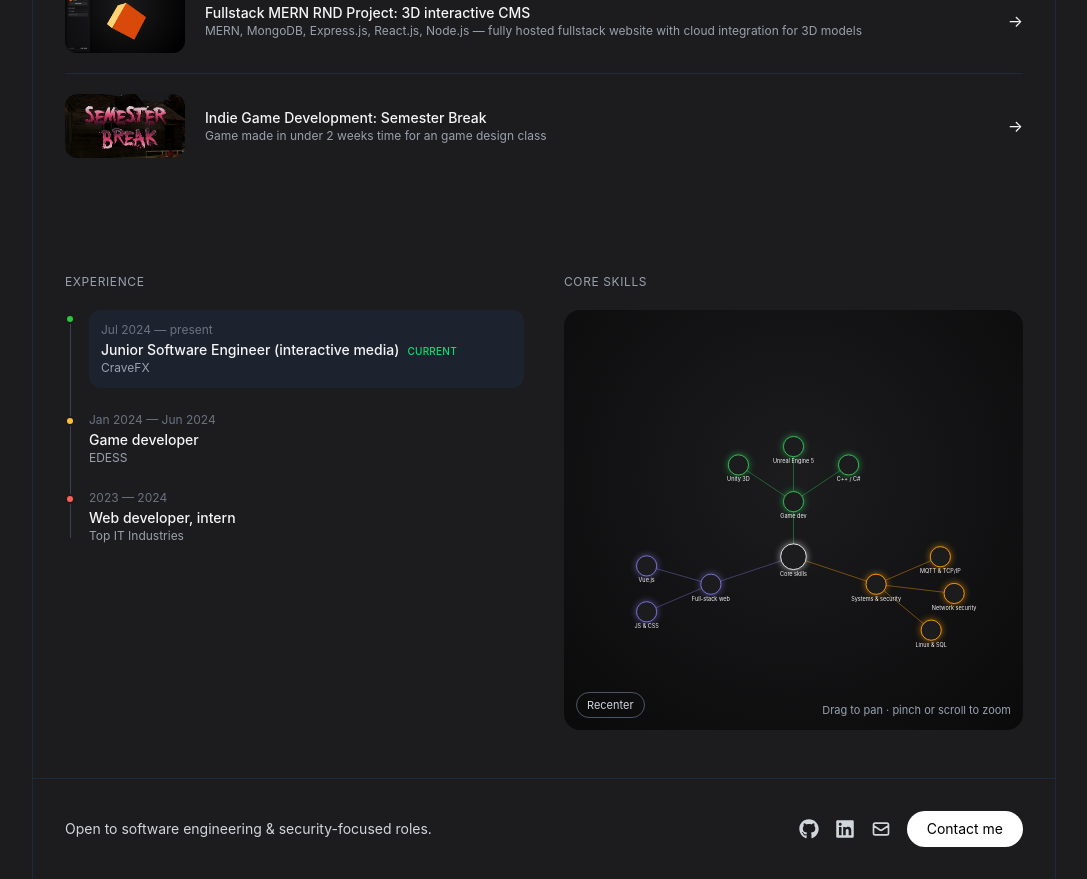
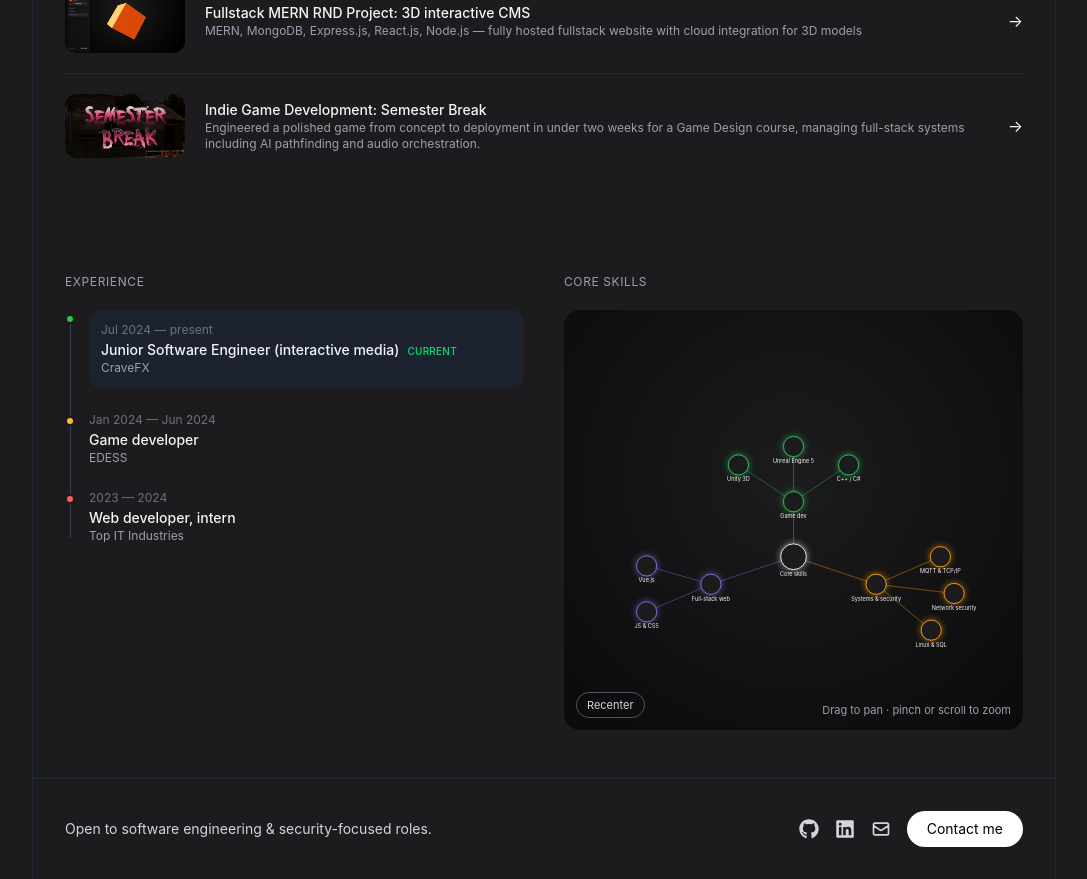
Before and after one commit to AizuCodeThat/AizuddinAminPortfolio, a React (Vite) app: page / in a window 1280 px wide. Shown: the part 1140-2019 px from the top of the page, without its empty margins (96-1183 px from the left). Built offline with nearby package versions, Linux system fonts and the light colour scheme.

Commit message:
Update projects.js

```diff
--- a/src/data/projects.js
+++ b/src/data/projects.js
@@ -130,7 +130,7 @@ export const projects = [
   {
     id: "Semester-Break",
     title: "Indie Game Development: Semester Break",
-    tag: "Game made in under 2 weeks time for an game design class",
+    tag: "Engineered a polished game from concept to deployment in under two weeks for a Game Design course, managing full-stack systems including AI pathfinding and audio orchestration.",
     image: "/projects/SemesterBreak.png",
     year: "2023",
     client: "Indie development: Itch.io",
```
